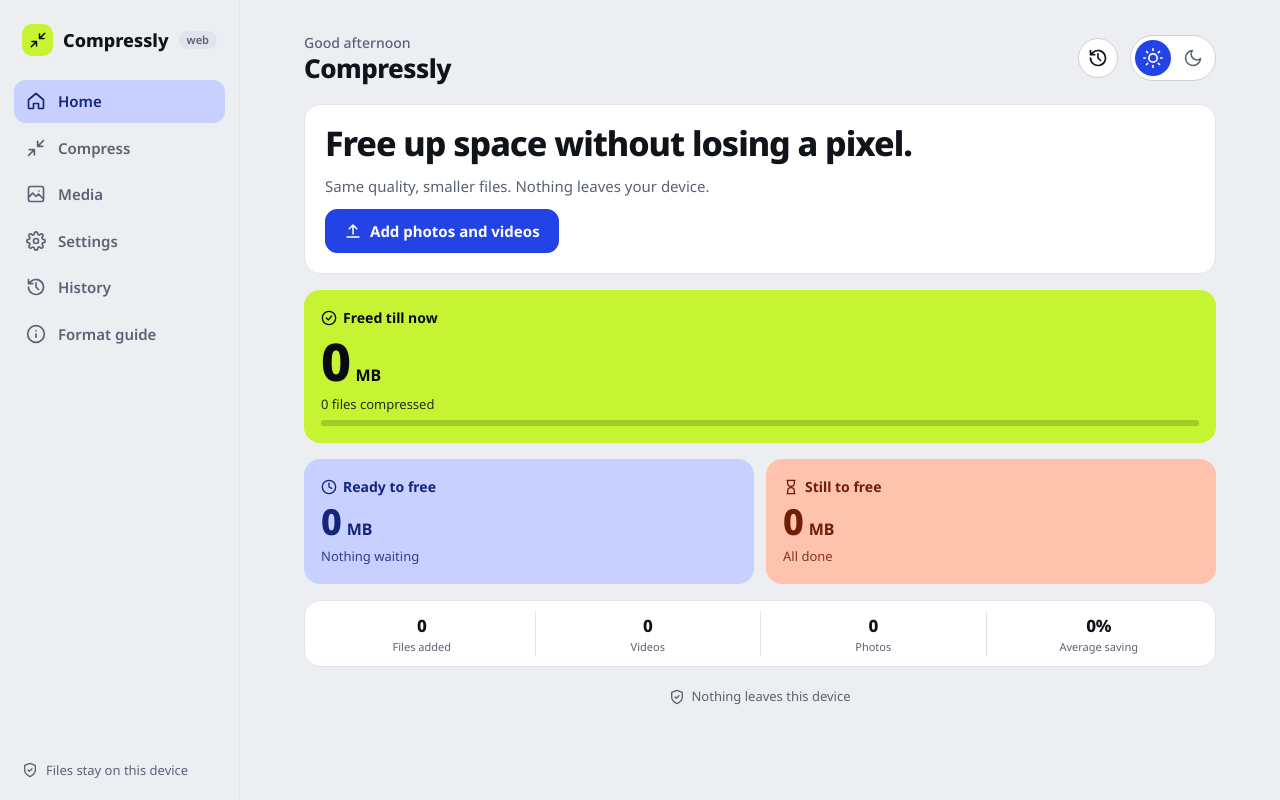
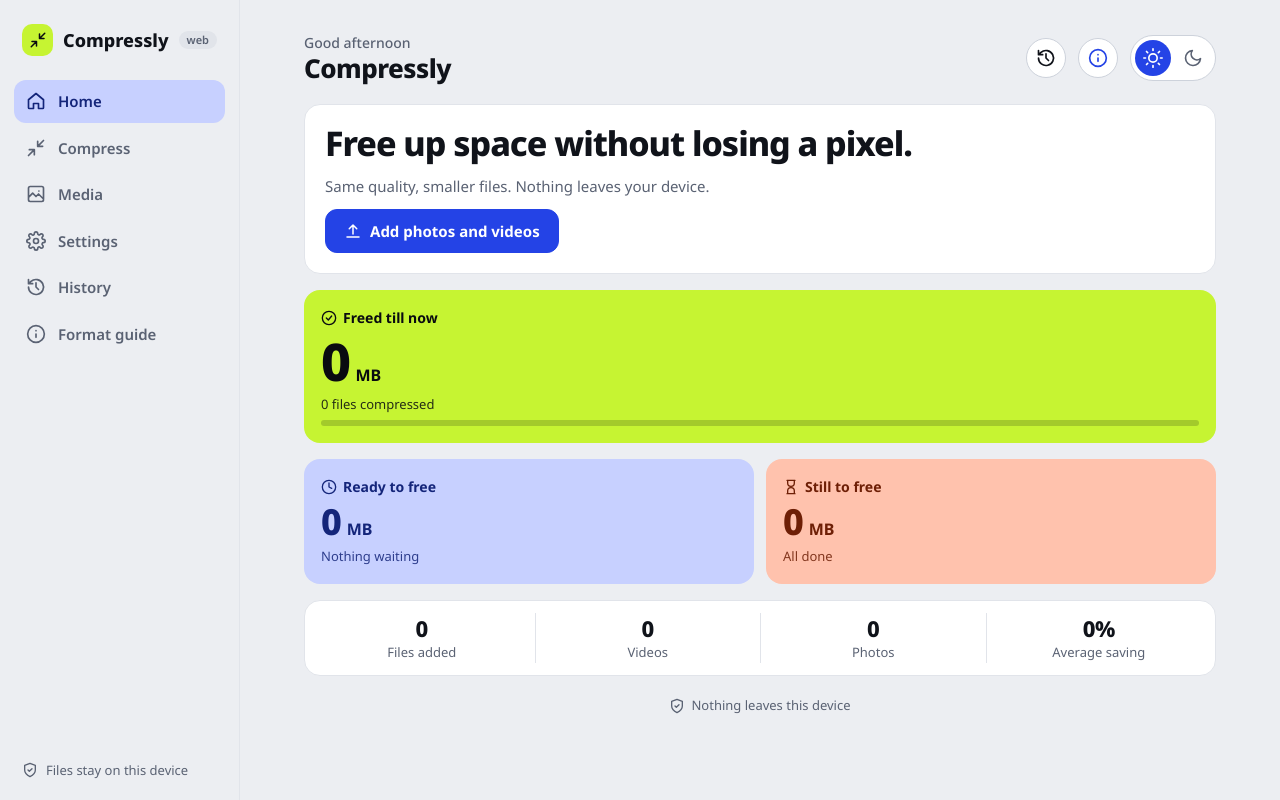
Before and after one commit to solankivedant/Compressly, a Next.js app in the folder web/: page / in a window 1280 px wide. Built offline with nearby package versions, Linux system fonts and the light colour scheme.

Commit message:
feat: minor changes

```diff
--- a/web/app/globals.css
+++ b/web/app/globals.css
@@ -493,11 +493,11 @@
 .opt-fig.tertiary b { color: var(--tertiary); }
 
 /* ---------- Home: the four small numbers in one slim row ---------- */
-.mini-stats { grid-template-columns: repeat(4, minmax(0, 1fr)); gap: 0; padding: 10px 4px; border-radius: var(--r-card); background: var(--card); border: 1px solid var(--border-subtle); }
+.mini-stats { grid-template-columns: repeat(4, minmax(0, 1fr)); gap: 0; padding: 12px 4px; border-radius: var(--r-card); background: var(--card); border: 1px solid var(--border-subtle); }
 .mini { padding: 2px 6px; border: 0; border-radius: 0; background: none; text-align: center; justify-items: center; }
 .mini + .mini { border-left: 1px solid var(--border-subtle); }
-.mini b { font-size: 17px; }
-.mini span { font-size: 11px; line-height: 1.25; }
+.mini b { font-size: 22px; line-height: 1.25; }
+.mini span { font-size: 13px; line-height: 1.3; }
 @media (max-width: 640px) { .mini-stats { grid-template-columns: repeat(4, minmax(0, 1fr)); } }
 
 /* Figures are typical, not exact: a small grey "UP TO" sits above each. */
@@ -559,3 +559,4 @@
 .guide-card:hover { background: var(--raised); }
 .mobile-only { display: none; }
 @media (max-width: 860px) { .mobile-only { display: flex; } }
+.guide-btn { align-self: center; color: var(--primary); }
--- a/web/components/Shell.tsx
+++ b/web/components/Shell.tsx
@@ -96,8 +96,20 @@
         <h1>{title}</h1>
       </div>
       {actions}
+      <GuideButton />
       <ThemeToggle />
     </header>
+  );
+}
+
+/** Small ⓘ in the header that opens the Format guide (hidden on the guide itself). */
+function GuideButton() {
+  const path = usePathname();
+  if (path === '/formats') return null;
+  return (
+    <Link href="/formats" className="icon-btn guide-btn" aria-label="Format guide" title="Format guide: which format to pick">
+      <Icon name="info" size={20} />
+    </Link>
   );
 }
 
```
